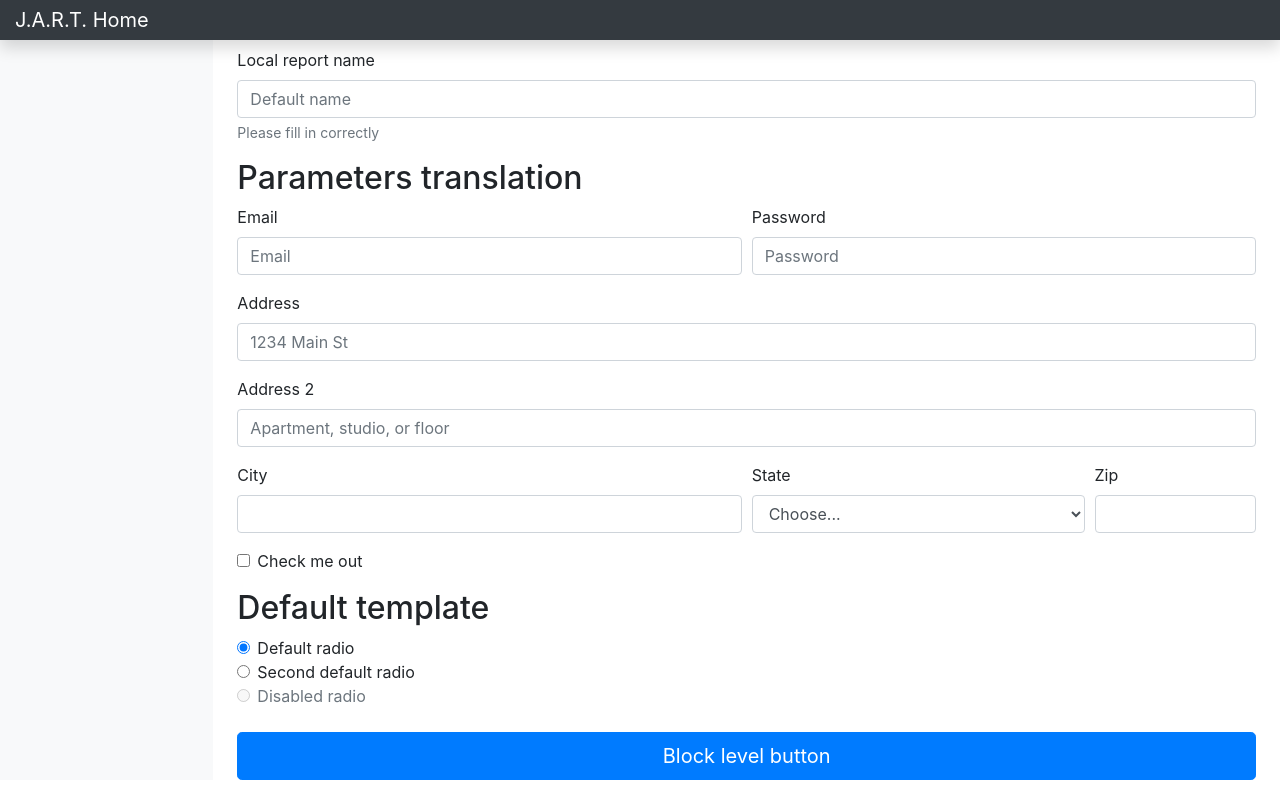
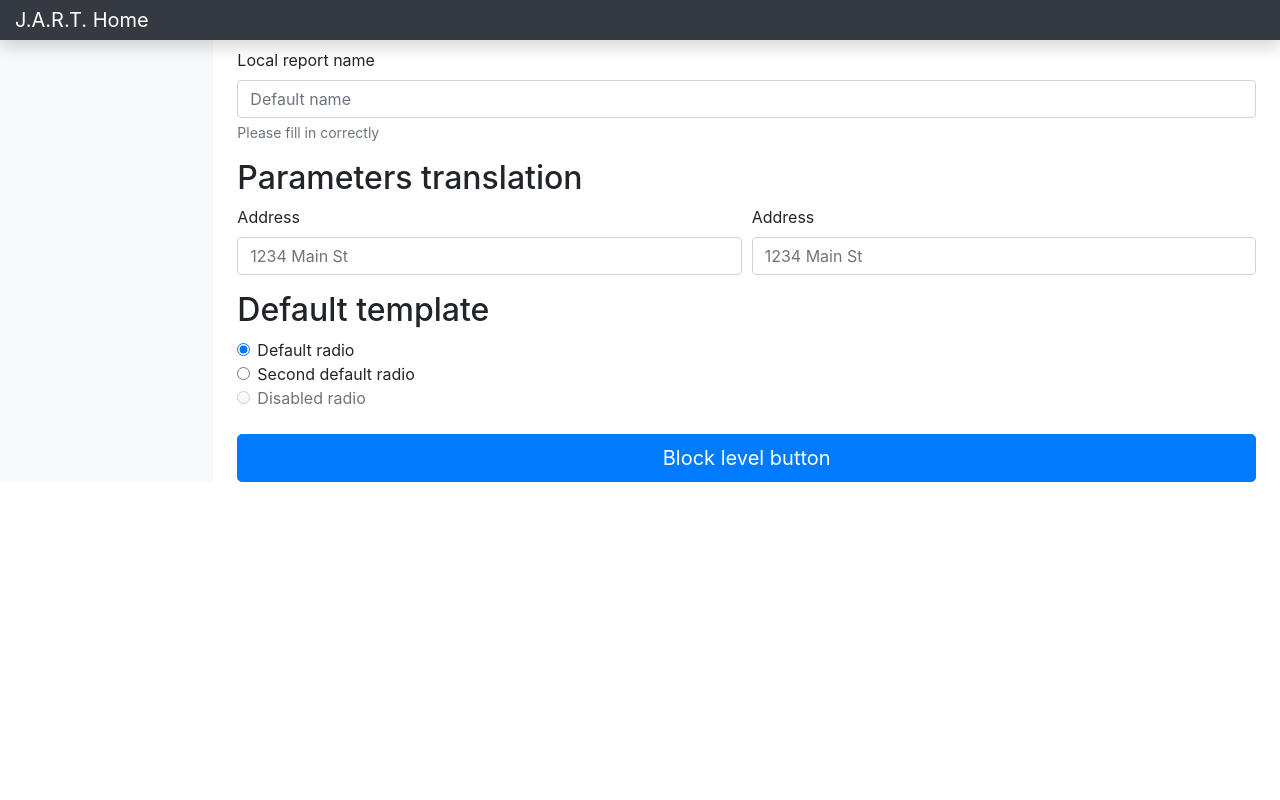
Before and after one commit to arkadyorg/xmlptranslator, a Flask app: page /language/1/1 in a window 1280 px wide. Run offline with Flask 2, Linux system fonts and the light colour scheme; data that the repository does not hold is empty; some libraries are stand-ins or nearby versions.

Commit message:
prepare for multitables selects to show params as html

```diff
--- a/server.py
+++ b/server.py
@@ -23,9 +23,8 @@ def reports_by_lang(lang_code):
 
 @app.route("/language/<lang_code>/<id>")
 def report_edit(lang_code, id):
-	result = report_list()
-	#return "Oh hi page"
-	return render_template('reportconfig.html', reports=result, language=lang_code)
+	reports_list = report_list()
+	return render_template('reportconfig.html', reports=reports_list, language=lang_code, id=id )
 
 if __name__ == "__main__":
 	app.run(port=12345, debug=True)
--- a/templates/reportconfig.html
+++ b/templates/reportconfig.html
@@ -44,7 +44,7 @@
         </nav>
 
         <main role="main" class="col-md-9 ml-sm-auto col-lg-10 px-4">
-          <h1 class="h2">Local report name<span class="badge badge-pill badge-danger">1</span></h1>
+          <h1 class="h2">Local report name {{ language }} {{ id }}<span class="badge badge-pill badge-danger">1</span></h1>
             <form>
               <div class="form-group">
               <label for="exampleInputEmail1">Local report name</label>
@@ -57,47 +57,15 @@
 <form>
   <div class="form-row">
     <div class="form-group col-md-6">
-      <label for="inputEmail4">Email</label>
-      <input type="email" class="form-control" id="inputEmail4" placeholder="Email">
+      <label>Address</label>
+    <input type="text" class="form-control" id="inputAddress" placeholder="1234 Main St">
     </div>
     <div class="form-group col-md-6">
-      <label for="inputPassword4">Password</label>
-      <input type="password" class="form-control" id="inputPassword4" placeholder="Password">
+      <label>Address</label>
+    <input type="text" class="form-control" id="inputAddress" placeholder="1234 Main St">
     </div>
   </div>
-  <div class="form-group">
-    <label for="inputAddress">Address</label>
-    <input type="text" class="form-control" id="inputAddress" placeholder="1234 Main St">
-  </div>
-  <div class="form-group">
-    <label for="inputAddress2">Address 2</label>
-    <input type="text" class="form-control" id="inputAddress2" placeholder="Apartment, studio, or floor">
-  </div>
-  <div class="form-row">
-    <div class="form-group col-md-6">
-      <label for="inputCity">City</label>
-      <input type="text" class="form-control" id="inputCity">
-    </div>
-    <div class="form-group col-md-4">
-      <label for="inputState">State</label>
-      <select id="inputState" class="form-control">
-        <option selected>Choose...</option>
-        <option>...</option>
-      </select>
-    </div>
-    <div class="form-group col-md-2">
-      <label for="inputZip">Zip</label>
-      <input type="text" class="form-control" id="inputZip">
-    </div>
-  </div>
-  <div class="form-group">
-    <div class="form-check">
-      <input class="form-check-input" type="checkbox" id="gridCheck">
-      <label class="form-check-label" for="gridCheck">
-        Check me out
-      </label>
-    </div>
-  </div>
+
 </form>
 
           <h2>Default template</h2>
```
